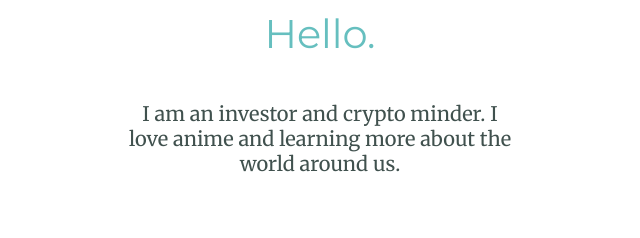
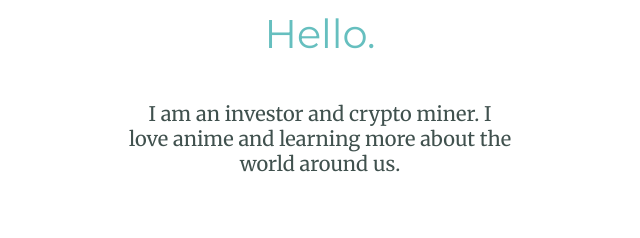
Before and after one commit to JuanSonghai/PS, a plain HTML site: page index.html in a window 1280 px wide. Shown: the part 942-1180 px from the top of the page, 320-960 px from the left. Drawn offline with Linux system fonts and the light colour scheme.

Commit message:
Update index.html
Quick Update

```diff
--- a/index.html
+++ b/index.html
@@ -18,7 +18,7 @@
         <div class="profile">
           <img class="profilePicture" src="https://cdn-icons-png.flaticon.com/512/265/265674.png" alt="Profile Picture">
           <h2>Hello.</h2>
-          <p class="intro" >I am an investor and crypto minder. I love anime and learning more about the world around us.</p>
+          <p class="intro" >I am an investor and crypto miner. I love anime and learning more about the world around us.</p>
         </div>
 
         <hr>
```
